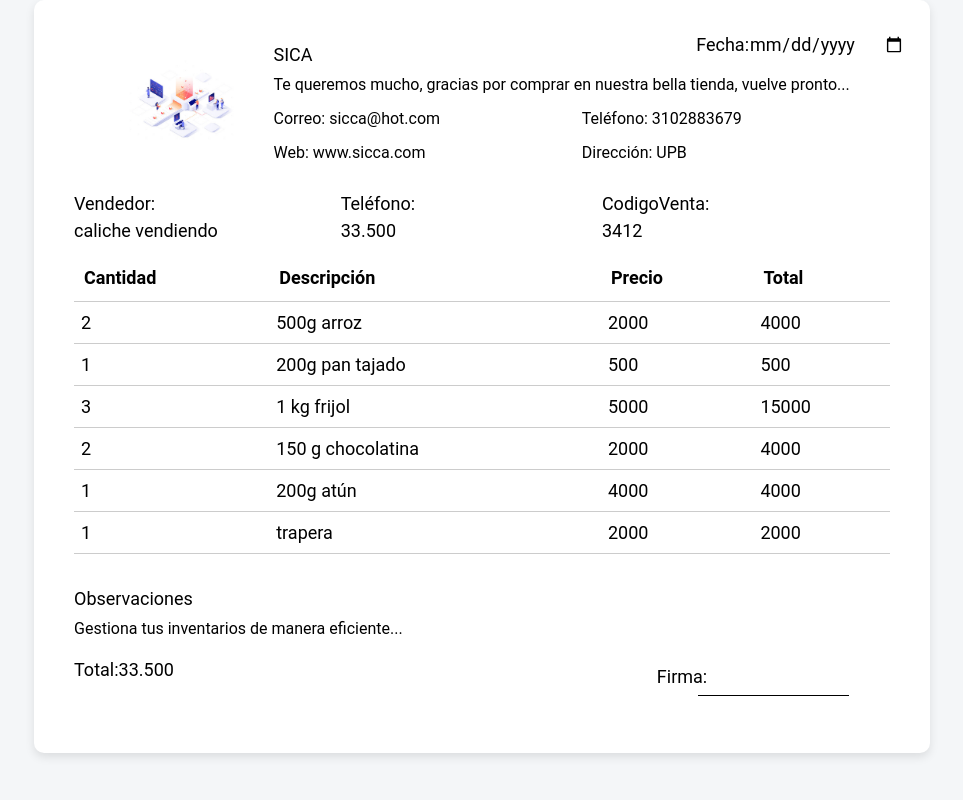
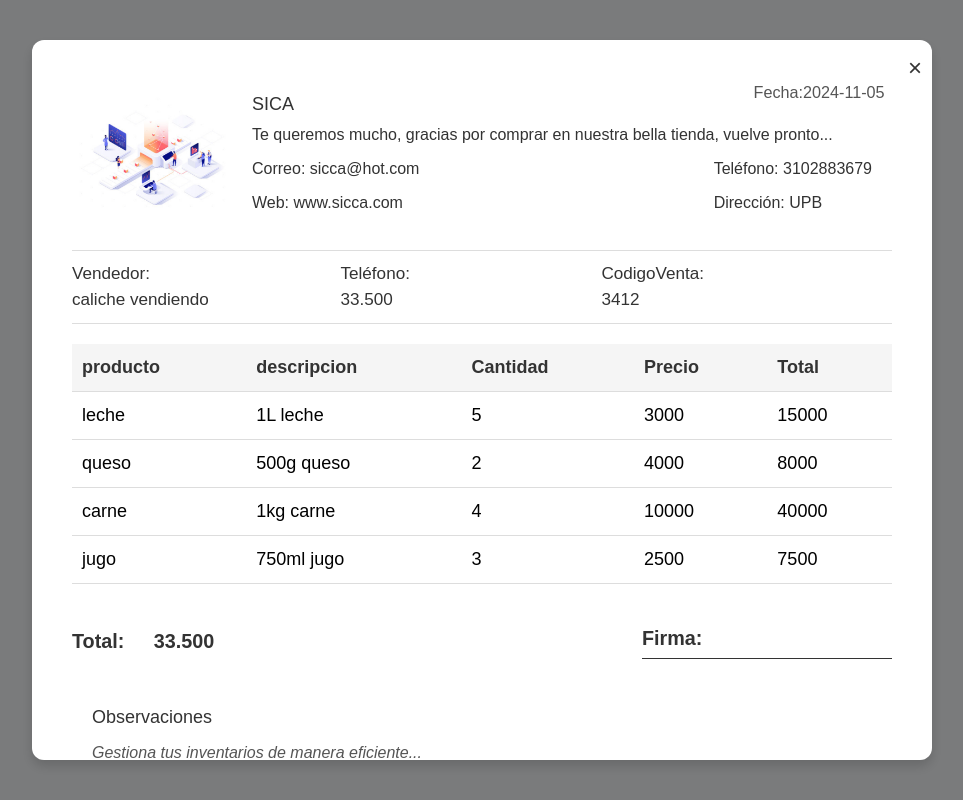
Before and after one commit to 02loveslollipop/SICCA-FORK, a React (Vite) app in the folder SICCA_Front/: page /factura in a window 1280 px wide. Shown: the whole page, without its empty margins (158-1121 px from the left). Built offline with nearby package versions, Linux system fonts and the light colour scheme.

Commit message:
modif: add component logo,factura,new venta

```diff
--- a/SICCA_Front/src/components/FacturaHeader.jsx
+++ b/SICCA_Front/src/components/FacturaHeader.jsx
@@ -1,16 +1,24 @@
-import React from 'react';
+import React, { useState, useEffect } from 'react';
 import '../styles/FacturaPopUp.css';
-import Illustration from '../components/Ilustration';
+import Logo from '../components/Logo';
 
 const FacturaHeader = () => {
+  const [fecha, setFecha] = useState('');
+
+  useEffect(() => {
+    const today = new Date();
+    const formattedDate = today.toISOString().split('T')[0];
+    setFecha(formattedDate);
+  }, []);
+
   return (
     <div className="factura-header">
       <div className="factura-logo">
-        <Illustration />
+        <Logo />
       </div>
       <div className="factura-info">
         <h1>SICA</h1>
-        <p>Te queremos mucho, gracias por comprar en nuestra bella tienda, vuelve pronto... </p>
+        <p>Te queremos mucho, gracias por comprar en nuestra bella tienda, vuelve pronto...</p>
         <div className="factura-contact">
           <div className="factura-left">
             <p>Correo: sicca@hot.com</p>
@@ -24,7 +32,7 @@ const FacturaHeader = () => {
       </div>
       <div className="factura-fecha">
         <label>Fecha:</label>
-        <input type="date" placeholder="DD/MM/AAAA" />
+        <input type="text" value={fecha} readOnly />
       </div>
     </div>
   );
--- a/SICCA_Front/src/components/FacturaTabla.jsx
+++ b/SICCA_Front/src/components/FacturaTabla.jsx
@@ -2,12 +2,10 @@ import React from 'react';
 import '../styles/FacturaPopUp.css';
 
 const productos = [
-  { cantidad: 2, descripcion: '500g arroz', precio: 2000, total: 4000 },
-  { cantidad: 1 , descripcion: '200g pan tajado', precio: 500, total: 500 },
-  { cantidad: 3, descripcion: '1 kg frijol', precio: 5000, total: 15000 },
-  { cantidad: 2, descripcion: '150 g chocolatina', precio: 2000, total: 4000 },
-  { cantidad: 1, descripcion: '200g atún', precio: 4000, total: 4000 },
-  { cantidad: 1, descripcion: 'trapera', precio: 2000, total: 2000 },
+  { producto: 'leche', cantidad: 5, descripcion: '1L leche', precio: 3000, total: 15000 },
+  { producto: 'queso', cantidad: 2, descripcion: '500g queso', precio: 4000, total: 8000 },
+  { producto: 'carne', cantidad: 4, descripcion: '1kg carne', precio: 10000, total: 40000 },
+  { producto: 'jugo', cantidad: 3, descripcion: '750ml jugo', precio: 2500, total: 7500 },
 ];
 
 const FacturaTabla = () => {
@@ -16,8 +14,9 @@ const FacturaTabla = () => {
       <table>
         <thead>
           <tr>
+            <th>producto</th>
+            <th>descripcion</th>
             <th>Cantidad</th>
-            <th>Descripción</th>
             <th>Precio</th>
             <th>Total</th>
           </tr>
@@ -25,8 +24,9 @@ const FacturaTabla = () => {
         <tbody>
           {productos.map((producto, index) => (
             <tr key={index}>
+              <td>{producto.producto}</td>
+              <td>{producto.descripcion}</td>
               <td>{producto.cantidad}</td>
-              <td>{producto.descripcion}</td>
               <td>{producto.precio}</td>
               <td>{producto.total}</td>
             </tr>
--- a/SICCA_Front/src/components/Ilustration.jsx
+++ b/SICCA_Front/src/components/Ilustration.jsx
@@ -4,7 +4,7 @@ import fotico from '../assets/fondo.png';
 const Illustration = () => {
   return (
     <div className="illustration">
-      <img src={fotico} alt="Login illustration" />
+      <img src={fotico} alt="Login illustration"/>
     </div>
   );
 }
--- /dev/null
+++ b/SICCA_Front/src/components/Logo.jsx
@@ -0,0 +1,12 @@
+import React from 'react';
+import fotico from '../assets/fondo.png';
+
+const Logo = () => {
+  return (
+    <div className="logo">
+      <img src={fotico} alt="Logo" style={{ width: '160px', height: 'auto' }} />
+    </div>
+  );
+}
+
+export default Logo;
--- a/SICCA_Front/src/components/ProductoForm.jsx
+++ b/SICCA_Front/src/components/ProductoForm.jsx
@@ -2,10 +2,10 @@ import React, { useState } from 'react';
 
 const ProductoForm = () => {
 
-  const [productos, setProductos] = useState([{ id: '', nombre: '', cantidad: '', precio: '' }]);
+  const [productos, setProductos] = useState([{ nombre: '', descripcion: '', cantidad: '', precio: '' }]);
 
   const handleAgregar = () => {
-    setProductos([...productos, { id: '', nombre: '', cantidad: '', precio: '' }]);
+    setProductos([...productos, { nombre: '', descripcion: '', cantidad: '', precio: '' }]);
   };
 
 
@@ -30,17 +30,17 @@ const ProductoForm = () => {
         <div key={index} className="producto-form-row">
           <input
             type="text"
-            name="id"
-            placeholder="ID Producto"
-            value={producto.id}
+            name="nombre"
+            placeholder="Producto"
+            value={producto.nombre}
             onChange={(e) => handleInputChange(index, e)}
             className="form-input"
           />
           <input
             type="text"
-            name="nombre"
-            placeholder="Producto"
-            value={producto.nombre}
+            name="descripcion"
+            placeholder="Descripcion"
+            value={producto.descripcion}
             onChange={(e) => handleInputChange(index, e)}
             className="form-input"
           />
--- a/SICCA_Front/src/pages/FacturaPopUp.jsx
+++ b/SICCA_Front/src/pages/FacturaPopUp.jsx
@@ -6,14 +6,19 @@ import FacturaObservaciones from '../components/FacturaObservaciones';
 import FacturaTotal from '../components/FacturaTotal';
 import '../styles/FacturaPopUp.css';
 
-const FacturaPopUp = () => {
+const FacturaPopUp = ({ onClose }) => {
   return (
-    <div className="factura-popup">
-      <FacturaHeader />
-      <FacturaDatos />
-      <FacturaTabla />
-      <FacturaObservaciones />
-      <FacturaTotal />
+    <div className="modal-background" onClick={onClose}>
+      <div className="modal-content" onClick={(e) => e.stopPropagation()}>
+        <button className="close-button" onClick={onClose}>
+          &times;
+        </button>
+        <FacturaHeader />
+        <FacturaDatos />
+        <FacturaTabla />
+        <FacturaTotal />
+        <FacturaObservaciones />
+      </div>
     </div>
   );
 };
--- a/SICCA_Front/src/pages/PageNewVenta.jsx
+++ b/SICCA_Front/src/pages/PageNewVenta.jsx
@@ -1,15 +1,19 @@
-import React from 'react';
+import React, { useState } from 'react';
 import '../styles/NewRegistrarVent.css';
 import MenuLateral from '../components/MenuLateral';
 import ProductoForm from '../components/ProductoForm';
 import BotonAcciones from '../components/BottonAcciones';
-import { useNavigate } from 'react-router-dom';
+import FacturaPopUp from '../pages/FacturaPopUp';
 
 const PageNewVenta = () => {
-  const navigate = useNavigate();
+  const [isFacturaOpen, setIsFacturaOpen] = useState(false);
 
-  const handleFactura = () => {
-    navigate('/factura');
+  const handleOpenFactura = () => {
+    setIsFacturaOpen(true);
+  };
+
+  const handleCloseFactura = () => {
+    setIsFacturaOpen(false);
   };
 
   return (
@@ -18,7 +22,15 @@ const PageNewVenta = () => {
       <div className="New_container">
         <h1 className="page-title">Nueva Venta</h1>
         <ProductoForm />
-        <BotonAcciones onGenerateFactura={handleFactura} />
+        <BotonAcciones onGenerateFactura={handleOpenFactura} />
+        {isFacturaOpen && (
+          <div className="modal-background" onClick={handleCloseFactura}>
+            <div className="modal-content" onClick={(e) => e.stopPropagation()}>
+              <button className="close-button" onClick={handleCloseFactura}>X</button>
+              <FacturaPopUp onClose={handleCloseFactura} />
+            </div>
+          </div>
+        )}
       </div>
     </div>
   );
--- a/SICCA_Front/src/styles/FacturaPopUp.css
+++ b/SICCA_Front/src/styles/FacturaPopUp.css
@@ -1,104 +1,171 @@
-.factura-popup {
-  width: 70%;
-  margin: auto;
+/* Modal Styles */
+.modal-background {
+  position: fixed;
+  top: 0;
+  left: 0;
+  width: 100%;
+  height: 100%;
+  background-color: rgba(0, 0, 0, 0.5);
+  display: flex;
+  align-items: center;
+  justify-content: center;
+  z-index: 1000;
+  overflow: hidden;
+}
+
+.modal-content {
+  width: 90%;
+  max-width: 900px;
   background-color: white;
   padding: 40px;
-  box-shadow: 0 4px 10px rgba(0, 0, 0, 0.1);
-  border-radius: 10px;
+  border-radius: 12px;
+  box-shadow: 0 6px 12px rgba(0, 0, 0, 0.15);
+  overflow-y: auto;
+  max-height: 90%;
+  font-family: Arial, sans-serif;
+  color: #333;
   position: relative;
 }
 
-
-.factura-datos {
-  margin-top: 20px;
+/* Close Button */
+.close-button {
+  position: absolute;
+  top: 10px;
+  right: 10px;
+  font-size: 24px;
+  background: none;
+  border: none;
+  color: #333;
+  cursor: pointer;
 }
 
-.factura-left, .factura-right {
-  display: inline-block;
-  width: 50%;
-  margin-right: 0px;
+.close-button:hover {
+  color: #999;
 }
 
-.factura-firma {
-  display: inline-block;
-  width: 40%;
+/* Header Styles */
+.factura-header {
+  display: flex;
+  align-items: center;
+  justify-content: space-between;
+  position: relative;
+  margin-bottom: 20px;
 }
 
-.factura-header, .factura-datos, .factura-tabla, .factura-observaciones, .factura-total {
-  margin-bottom: 10px;
+.factura-logo {
+  width: 160px;
+  height: auto;
+  display: block;
 }
 
-.factura-header {
-  margin-top: 1px;
-  display: flex;
-  justify-content: flex-start;
-  align-items: center;
+.factura-info {
+  flex: 1;
   text-align: left;
+  padding: 0 20px;
 }
 
-.factura-datos, .factura-total {
+.factura-contact {
   display: flex;
   justify-content: space-between;
-  align-items: center;
-}
-
-.factura-tabla table {
-  width: 100%;
-  border-collapse: collapse;
-}
-
-.factura-tabla th {
-  padding: 10px;
-  border-bottom: 1px solid #ccc;
-  text-align: left;
-}
-
-.factura-tabla td {
-  padding: 7px;
-  border-bottom: 1px solid #ccc;
-  text-align: left;
-}
-
-.factura-total-valor {
-  display: inline-block;
-  width: 100%;
-  padding-bottom: 20px;
-}
-
-.factura-firma {
-  display: inline-block;
-  width: 40%;
+  font-size: 0.9em;
 }
 
 .factura-fecha {
   position: absolute;
-  top: 30px;
-  right: 25px;
+  top: 10px;
+  right: 10px;
+  font-size: 0.9em;
+  color: #555;
+  margin-right: -130px;
+  margin-top: -10px;
 }
 
-.factura-logo {
-  width: 70%;
-  margin-left: -40px;
-  border-radius: 10px;
-  margin-bottom: 10px;
+/* Data Styles */
+.factura-datos {
+  display: flex;
+  justify-content: space-between;
+  padding: 10px 0;
+  border-top: 1px solid #ddd;
+  border-bottom: 1px solid #ddd;
+  font-size: 0.95em;
+  margin-top: 20px;
+}
+
+/* Table Styles */
+.factura-tabla table {
+  width: 100%;
+  border-collapse: collapse;
+  margin-top: 20px;
+}
+
+.factura-tabla th,
+.factura-tabla td {
+  padding: 10px;
+  text-align: left;
+  border-bottom: 1px solid #ddd;
+}
+
+.factura-tabla th {
+  background-color: #f5f5f5;
+  color: #333;
+  font-weight: bold;
+}
+
+/* Total Section */
+.factura-total {
+  display: flex;
+  justify-content: space-between;
+  align-items: center;
+  margin-top: 40px;
+  font-weight: bold;
+  font-size: 1.1em;
+}
+
+.factura-total-valor {
+  font-weight: bold;
+}
+
+.factura-total-valor label {
+  margin-right: 10px;
+}
+
+.factura-total-valor input {
+  border: none;
+  background: transparent;
+  font-weight: bold;
+  text-align: right;
+  width: 80px; /* Ajusta el ancho */
+}
+
+.factura-firma {
+  display: flex;
+  flex-direction: column;
+  align-items: flex-start; /* Alinea a la izquierda */
+  margin-left: 20px;
 }
 
 .firma-linea {
-  border-top: 1px solid #000;
-  width: 65%;
+  border-top: 1px solid #333;
+  width: 250px;
   margin-top: 5px;
-  margin-left: auto;
-  margin-right: auto;
+}
+
+.factura-observaciones {
+  margin-top: 20px;
+  margin-left: 20px;
+}
+
+.factura-observaciones h3 {
+  margin-bottom: 5px;
+}
+
+.factura-observaciones p {
+  font-style: italic;
+  color: #555;
 }
 
 
-.factura-info {
-  display: inline-block;
-  width: 80%;
-  margin-left: -300px;
-
+.factura-observaciones{
+  margin-top: 40px;
+  margin-left: 20px;
 }
-
-.factura-observaciones{
-padding-top: 2%;
-}
```
